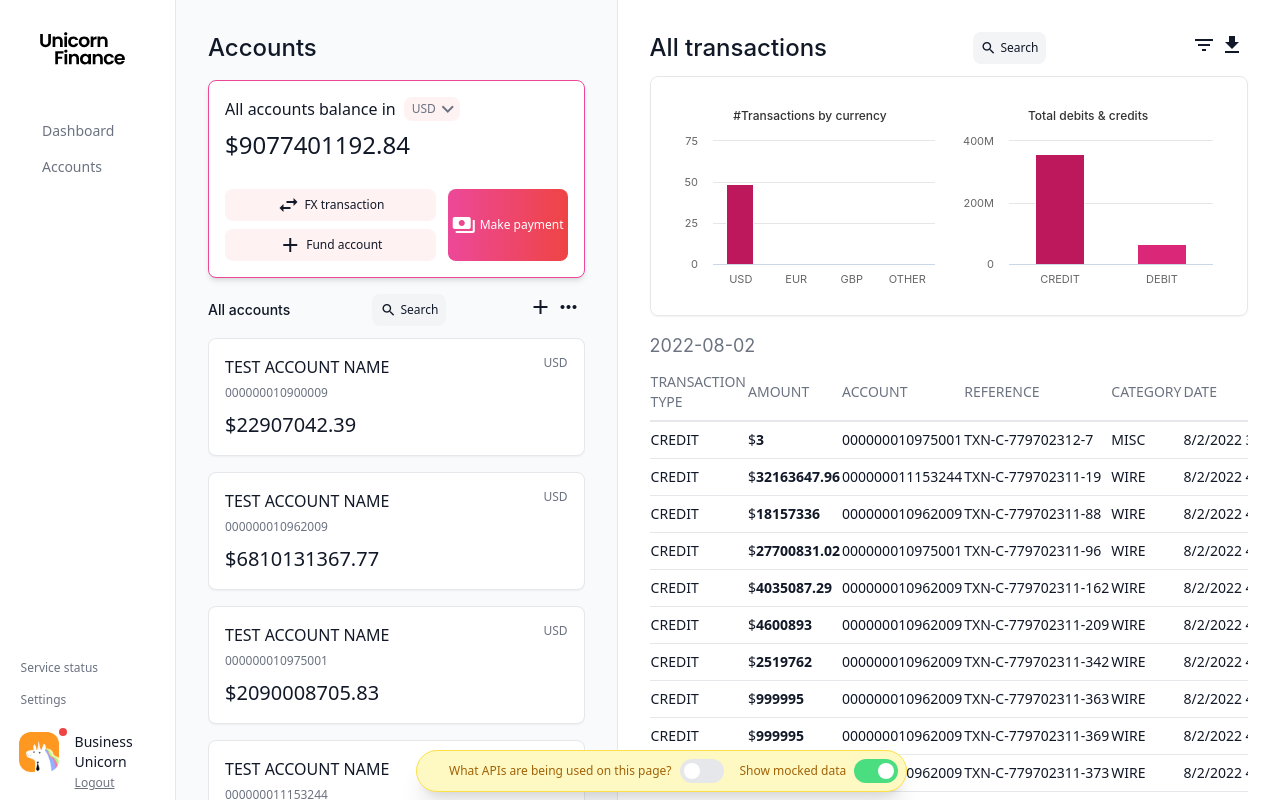
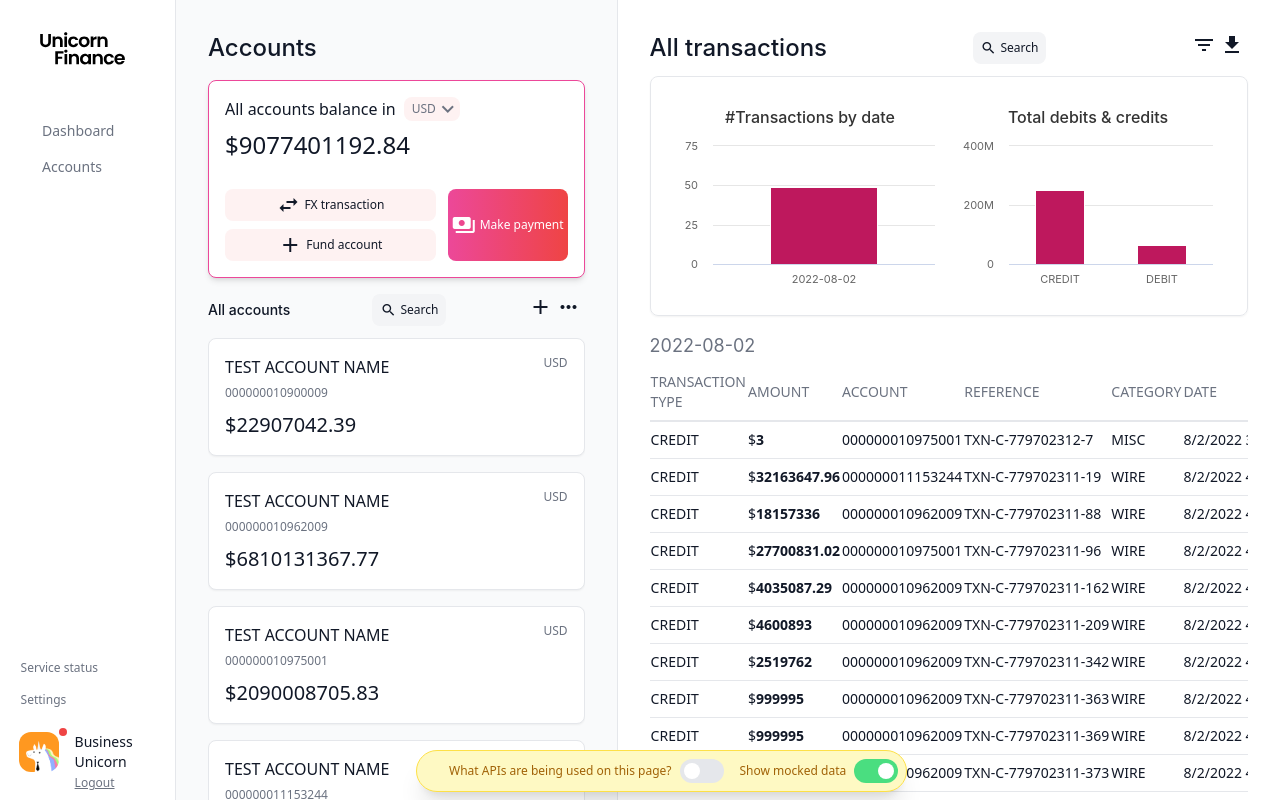
Before and after one commit to jpmorganchase/payments, a React (Create React App) app in the folder app/client/: page / in a window 1280 px wide. Shown: the top 800 px of the page. Built offline with nearby package versions, Linux system fonts and the light colour scheme.

Commit message:
Updated visuals for date and simplified code

```diff
--- a/app/client/src/components/transactionInformationPanel/TransactionViz.js
+++ b/app/client/src/components/transactionInformationPanel/TransactionViz.js
@@ -3,22 +3,19 @@ import PropTypes from 'prop-types';
 import Highcharts from 'highcharts';
 import HighchartsReact from 'highcharts-react-official';
 
-const generateOptionsForCurrencyVisual = (data) => {
-  const categories = ['EUR', 'GBP', 'USD', 'OTHER'];
-  const groups = data.reduce((groups, transaction) => {
-    const code = transaction.currency.code;
-    if (!groups[code]) {
-      groups[code] = [];
-    }
-    groups[code].push(transaction);
-    return groups;
-  }, {});
-  const groupedData = groupTransactions(groups, categories);
-  return genOptions(groupedData, '#Transactions by currency');
+const generateOptionsForDateVisual = (data) => {
+  const chartData = [];
+  data.map((dateGroup) => {
+    chartData.push({
+      name: dateGroup.date,
+      y: dateGroup.transactions.length,
+    });
+  });
+
+  return genOptions(chartData, '#Transactions by date');
 };
 
 const genOptions = (data, title) => {
-  // todo https://www.highcharts.com/docs/chart-design-and-style/colors
   return {
     chart: {
       type: 'column',
@@ -40,7 +37,7 @@ const genOptions = (data, title) => {
       text: title,
       style: {
         textAlign: 'left',
-        fontSize: 12,
+        fontSize: 16,
         fontWeight: 500,
       },
     },
@@ -77,46 +74,24 @@ const genOptions = (data, title) => {
 };
 
 const generateOptionsForTypeVisual = (data) => {
-  const categories = ['DEBIT', 'CREDIT'];
-  const groups = data.reduce((groups, transaction) => {
-    const code = transaction.debitCreditCode;
-    if (!groups[code]) {
-      groups[code] = 0;
-    }
-    groups[code] += transaction.amount;
-    return groups;
-  }, {});
-  const groupedData = groupTransactions(groups, categories, true);
-  return genOptions(groupedData, 'Total debits & credits');
+  const chartData = [];
+  data.map((transaction) => {
+    chartData.push({
+      name: transaction.debitCreditCode,
+      y: transaction.amount,
+    });
+  });
+
+  return genOptions(chartData, 'Total debits & credits');
 };
 
-const groupTransactions = (groups, categories, numeric = false) => {
-  categories.forEach((cat) => {
-    if (!groups[cat]) {
-      if (numeric) {
-        groups[cat] = 0;
-      } else {
-        groups[cat] = [];
-      }
-    }
-  });
-  const groupArrays = Object.keys(groups).map((code) => {
-    return {
-      name: code,
-      y: numeric ? groups[code] : groups[code].length,
-    };
-  });
-
-  return groupArrays;
-};
-
-const TransactionViz = ({ transactions }) => {
+const TransactionViz = ({ transactions, groupedByDay }) => {
   return (
     <div className='p-6 rounded-lg border mb-4 shadow-sm flex gap-2 h-60'>
       <div className='w-1/2'>
         <HighchartsReact
           highcharts={Highcharts}
-          options={generateOptionsForCurrencyVisual(transactions)}
+          options={generateOptionsForDateVisual(groupedByDay)}
         />
       </div>
       <div className='w-1/2'>
@@ -131,6 +106,7 @@ const TransactionViz = ({ transactions }) => {
 
 TransactionViz.propTypes = {
   transactions: PropTypes.arrayOf(PropTypes.object),
+  groupedByDay: PropTypes.arrayOf(PropTypes.object),
 };
 
 export default TransactionViz;
--- a/app/client/src/components/transactionInformationPanel/index.js
+++ b/app/client/src/components/transactionInformationPanel/index.js
@@ -17,6 +17,26 @@ const TransactionInfo = ({
       return transaction.account.accountId === selectedAccount.accountId;
     });
   }
+  // Code taken from: https://stackoverflow.com/questions/46802448/how-do-i-group-items-in-an-array-by-date
+  const groupTransactionsByDay = (data) => {
+    const groups = data.reduce((groups, transaction) => {
+      const date = transaction.asOfDate;
+      if (!groups[date]) {
+        groups[date] = [];
+      }
+      groups[date].push(transaction);
+      return groups;
+    }, {});
+    const groupArrays = Object.keys(groups).map((date) => {
+      return {
+        date,
+        transactions: groups[date],
+      };
+    });
+    return groupArrays.slice().sort((a, b) => (a < b ? 1 : -1));
+  };
+
+  const groupedByDayTransactions = groupTransactionsByDay(transactionData);
   return (
     <div className='relative flex-grow p-8 flex flex-col w-3/5'>
       <div className='flex justify-between items-center mb-3'>
@@ -31,11 +51,15 @@ const TransactionInfo = ({
       </div>
 
       <div>
-        <TransactionViz transactions={transactionData} {...props} />
+        <TransactionViz
+          groupedByDay={groupedByDayTransactions}
+          transactions={transactionData}
+          {...props}
+        />
         <TransactionGrid
-          transactions={transactionData}
           apiData={apiData}
           displayingApiData={displayingApiData}
+          groupedByDay={groupedByDayTransactions}
           {...props}
         />
       </div>
--- a/app/client/src/components/transactionInformationPanel/transactionGrid/TransactionGrid.js
+++ b/app/client/src/components/transactionInformationPanel/transactionGrid/TransactionGrid.js
@@ -2,32 +2,12 @@ import React from 'react';
 import PropTypes from 'prop-types';
 import DailyTransactionTable from './DailyTransactionTable';
 
-// Code taken from: https://stackoverflow.com/questions/46802448/how-do-i-group-items-in-an-array-by-date
-const groupTransactionsByDay = (data) => {
-  const groups = data.reduce((groups, transaction) => {
-    const date = transaction.asOfDate;
-    if (!groups[date]) {
-      groups[date] = [];
-    }
-    groups[date].push(transaction);
-    return groups;
-  }, {});
-  const groupArrays = Object.keys(groups).map((date) => {
-    return {
-      date,
-      transactions: groups[date],
-    };
-  });
-  return groupArrays.slice().sort((a, b) => (a < b ? 1 : -1));
-};
 const TransactionGrid = ({
-  transactions,
   displayingApiData,
+  groupedByDay,
   apiData = [],
   ...props
 }) => {
-  const groupedTransactions = groupTransactionsByDay(transactions);
-
   return (
     <div className='relative' data-cy='transactionsGrid'>
       {!displayingApiData ? (
@@ -43,12 +23,10 @@ const TransactionGrid = ({
         </div>
       )}
       <div className='overflow-y-auto flex-grow'>
-        {!groupedTransactions ||
-          (groupedTransactions.length < 1 && (
-            <div> No Transactions found </div>
-          ))}
-        {groupedTransactions &&
-          groupedTransactions.map((item, key) => (
+        {!groupedByDay ||
+          (groupedByDay.length < 1 && <div> No Transactions found </div>)}
+        {groupedByDay &&
+          groupedByDay.map((item, key) => (
             <DailyTransactionTable
               key={key}
               date={item.date}
@@ -65,6 +43,7 @@ TransactionGrid.propTypes = {
   transactions: PropTypes.arrayOf(PropTypes.object),
   apiData: PropTypes.arrayOf(PropTypes.object),
   displayingApiData: PropTypes.bool,
+  groupedByDay: PropTypes.arrayOf(PropTypes.object),
 };
 
 export default TransactionGrid;
```
